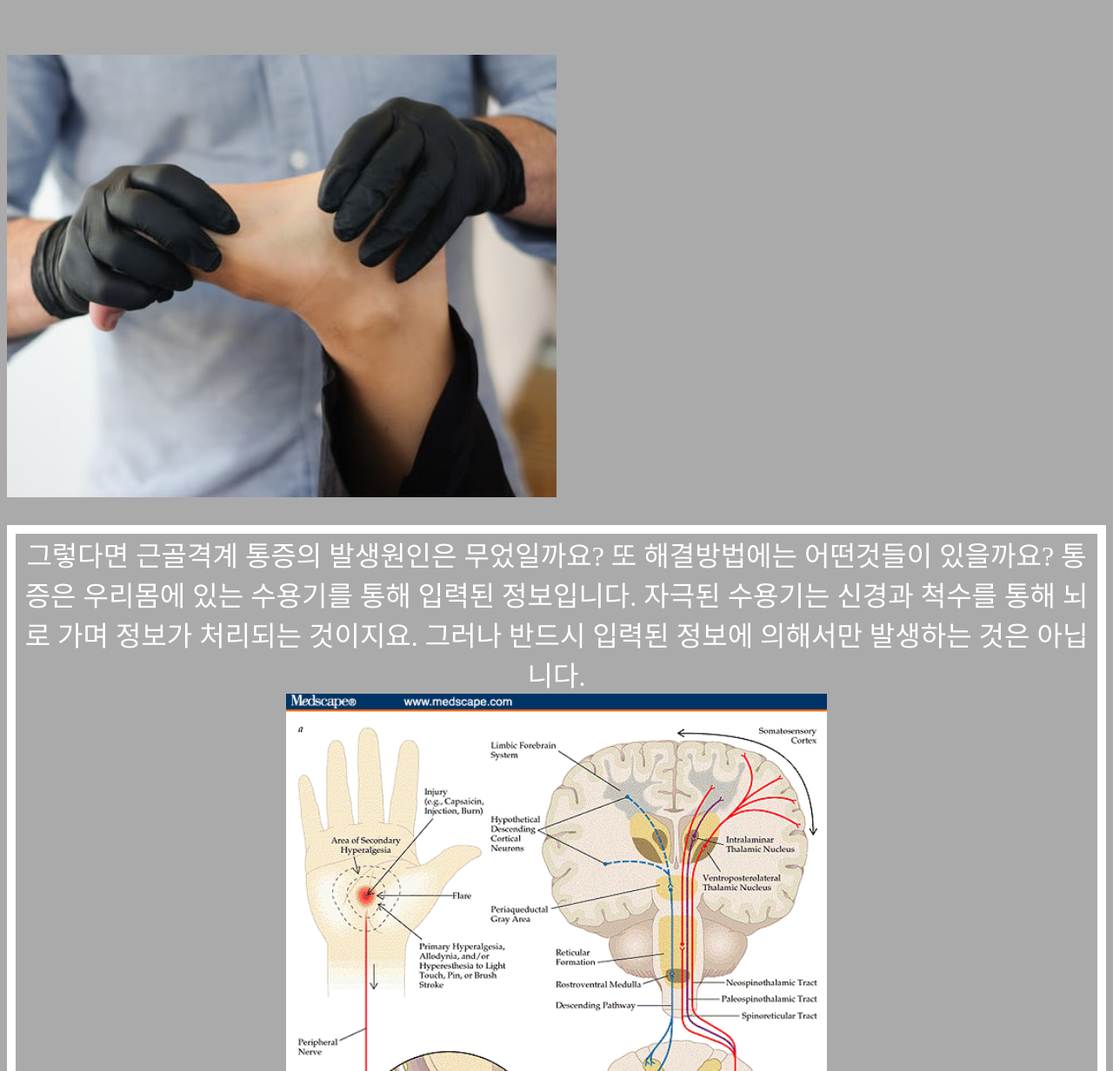
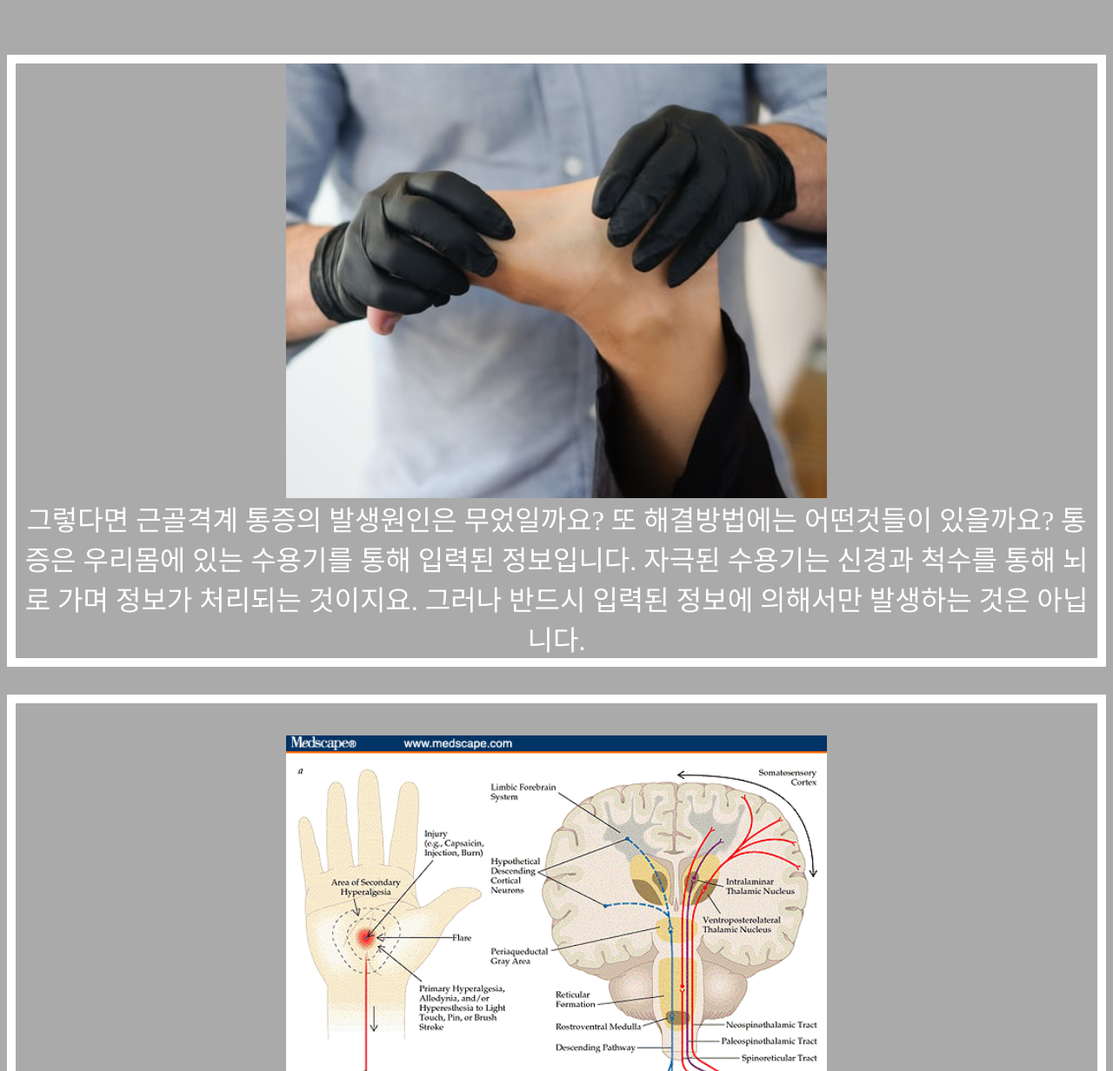
Before and after one commit to Imemory21/imemory21, a plain HTML site: page 2.html in a window 1280 px wide. Shown: the part 548-1780 px from the top of the page at 87% size. Drawn offline with Linux system fonts and the light colour scheme.

Commit message:
Add files via upload

```diff
--- a/2.html
+++ b/2.html
@@ -22,21 +22,22 @@
   <li><a href="2.html">  Information</a></li>
 </ul>
  <h2>Information</h2>
-<img src="dosu1.jpg" width="50%" align="center">
- <p> 그렇다면 근골격계 통증의 발생원인은 무었일까요? 또 해결방법에는 어떤것들이 있을까요?
+<p><img src="dosu1.jpg" width="50%" align="center">
+  <br>그렇다면 근골격계 통증의 발생원인은 무었일까요? 또 해결방법에는 어떤것들이 있을까요?
 통증은 우리몸에 있는 수용기를 통해 입력된 정보입니다. 자극된 수용기는 신경과 척수를 통해 뇌로 가며 정보가 처리되는 것이지요.
- 그러나 반드시 입력된 정보에 의해서만 발생하는 것은 아닙니다.
- <br><img src="pain2.gif" width="50%" align="center"></br>
+ 그러나 반드시 입력된 정보에 의해서만 발생하는 것은 아닙니다.</br>
+</p>
+ <p><br><img src="pain2.gif" width="50%" align="center"></br>
  예를 들면 환상통이 있습니다. 이미 사지가 존재하지않지만 두뇌의 잘못된 정보처리에 의해 통증이 있다고 느끼는 것입니다.
     우리는 이 사실에서 통증이란 다양한 원인들에 의해 발생할수 있다는 아이디어를 얻을수 잇엇습니다. 그렇다면 이제 통증을 어떻게 관리해야할까요?
  </P>
- <p>지피지기면 백전백승이라는 말이있는데요. 통증을 무엇인지 먼저 이해한다면 통증을 다양한 방법으로 관리 할수 있을것입니다. 우리는 바늘에 찔려도 아픔을 느끼고 사랑하는 연인과 실연에 의해서도 아픔을 느낌니다.
+ <p><i>'지피지기면 백전백승'</i>'이라는 말이있는데요. 통증을 무엇인지 먼저 이해한다면 통증을 다양한 방법으로 관리 할수 있을것입니다. 우리는 바늘에 찔려도 아픔을 느끼고 사랑하는 연인과 실연에 의해서도 아픔을 느낌니다.
   때로는 고뇌등의 정신적 활동에 의해서도 아픔을 느끼는데요.
   <br>IASP에서는  통증을 <i>"실제 또는 잠재적 조직 손상과 관련된 불쾌한 감각 및 감정적 경험, 또는 이러한 손상으로 설명된다."</i>으로 정의합니다(International Association for the Study of Pain, 2014).</br>
    이렇듯 통증은 다양한 원인에 의해 표현되어집니다. 아래의 그림은 <i>1974년도 "Loeser"</i>의 통증의 다면적 모델입니다.</br>
  <img src="pain1.jpg">
    <br>침해수용 수준에서 통증행동 나타날수록 원인은  더욱 광범위해지고 치료 또한 다양해 지는 것을 볼수 있습니다.</br>
    결국 우리가 접근 해야하는 방법을 고를 때 사회적, 심리적, 생리적 또는 생체적 상태 맞게 하는 것이 더욱 올바는 것이 아닐까 생각합니다.
-   <br><a href="https://www.raynersmale.com/blog/2014/4/22/the-pain-neuromatrix"target="_blank" title="neromatrix">neromatrix가 더 궁금하시다면 이곳을 클릭해주세요.</a></br>
+   <br><a href="https://www.raynersmale.com/blog/2014/4/22/the-pain-neuromatrix"target="_blank" title="neuromatrix">'Neuromatrix' 더 궁금하시다면 이곳을 클릭해주세요.</a></br>
  </p>
 </html>
```
Also changed, not shown: 1.html (+1 -1 lines).
